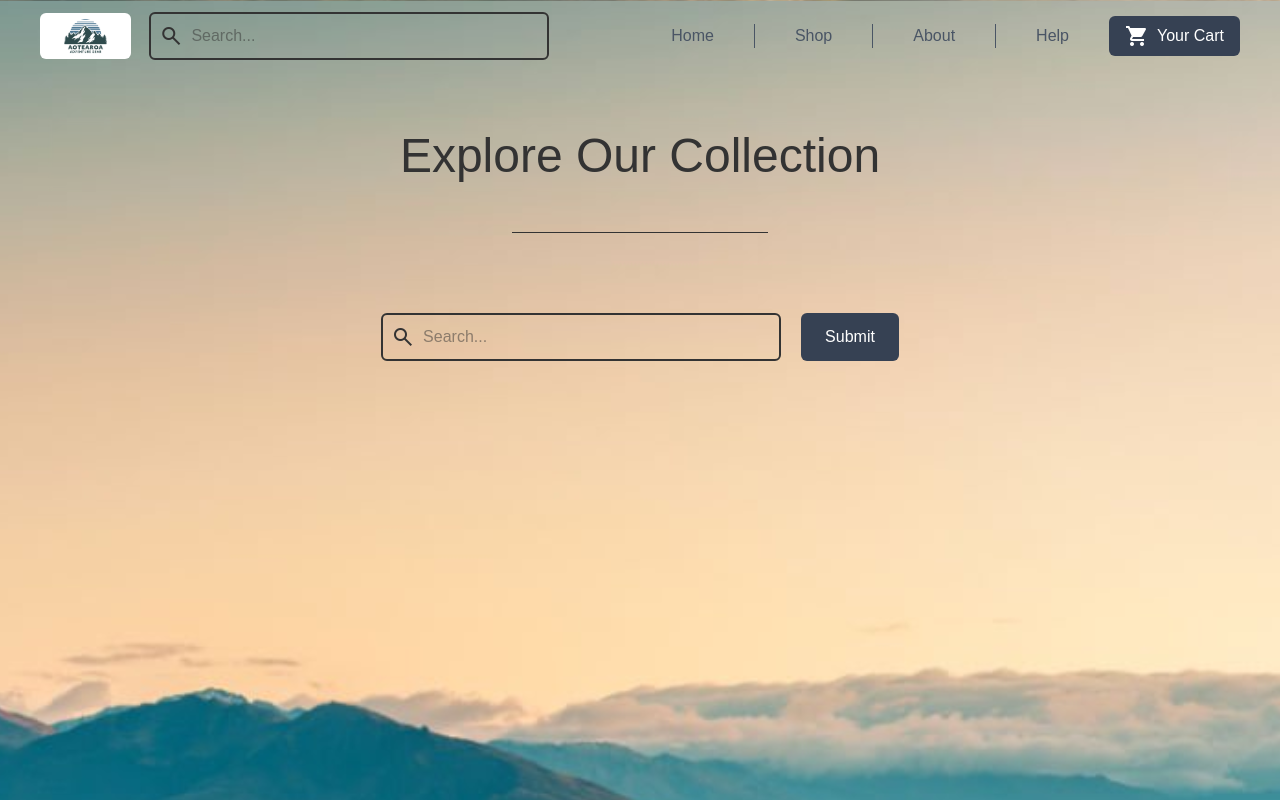
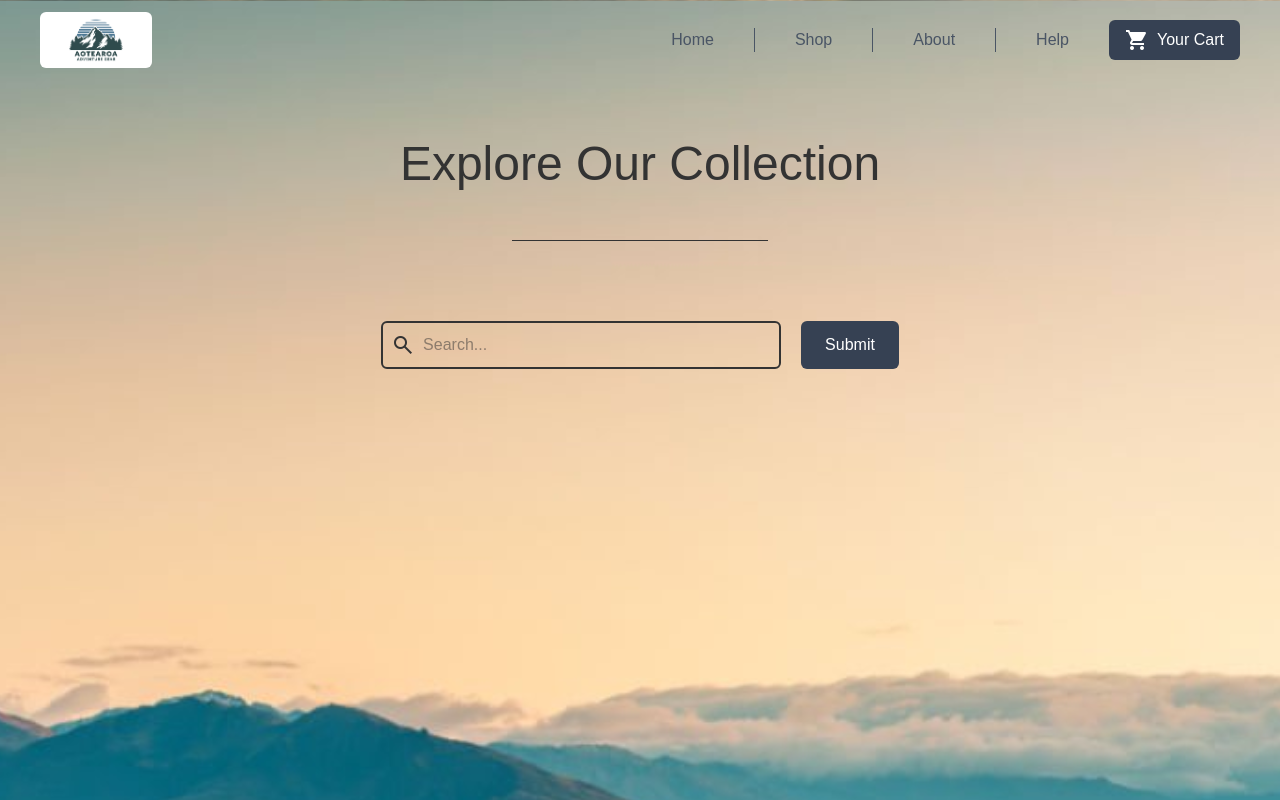
Before and after one commit to kainah07/BIT703_A2_5075645, a website: page shop.html in a window 1280 px wide. Shown: the top 800 px of the page. Drawn offline with nearby package versions, Linux system fonts and the light colour scheme.

Commit message:
remove search bar from shop page

```diff
--- a/shop.html
+++ b/shop.html
@@ -41,23 +41,6 @@
                 class="w-40 md:w-28 rounded-md"
             >
             </a>
-
-            <!-- Search Bar -->
-            <form action="shop.html" class="w-full search-form">
-                <!-- Desktop search bar -->
-                <div class="hidden h-12 justify-center gap-5 md:flex">
-                    <div class="flex w-100 max-w-md items-center gap-2 rounded-md border-2 px-2 backdrop-blur-[2px]">
-                    <span aria-hidden="true" class="material-symbols-outlined">search</span>
-                    <input
-                        type="search"
-                        name="search"
-                        placeholder="Search..."
-                        class="search-input flex-1 border-0 bg-transparent outline-none"
-                    >
-                    </div>
-                </div>
-            </form>
-
 
         </div>
 
```
